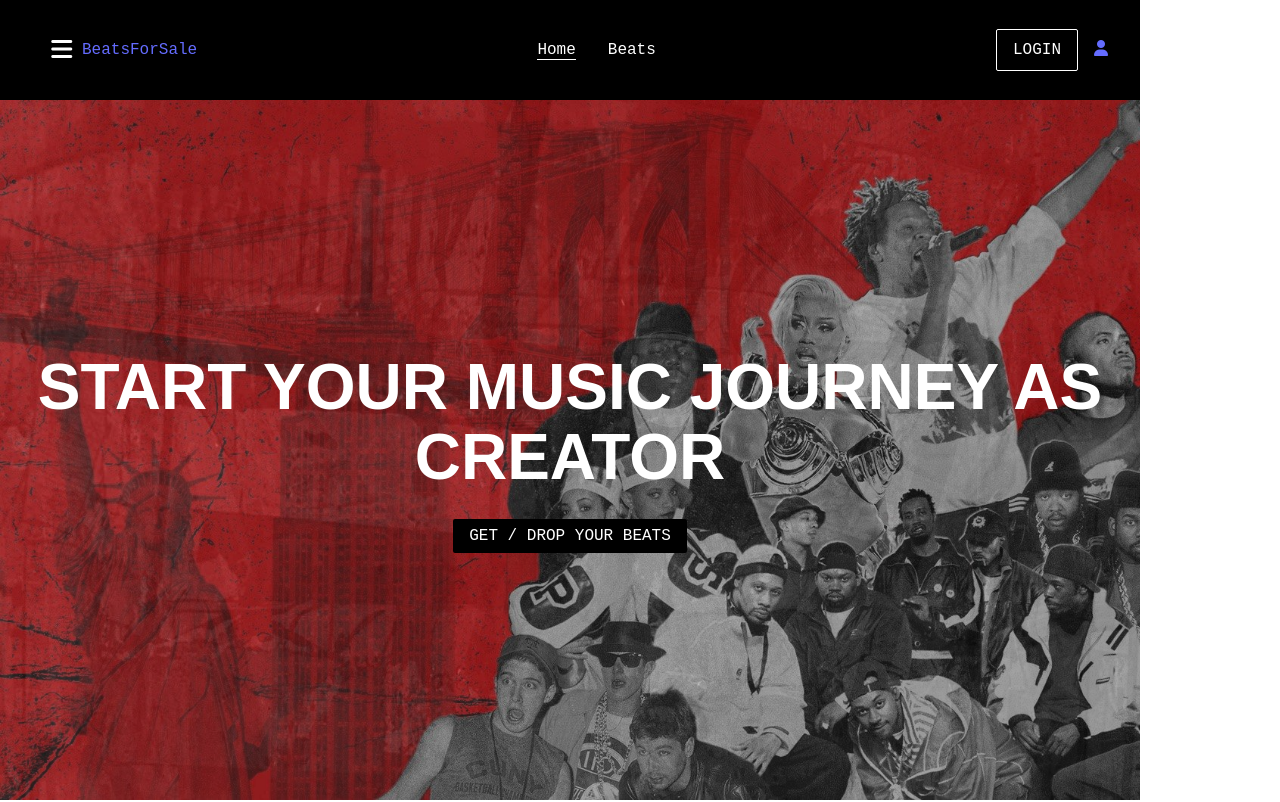
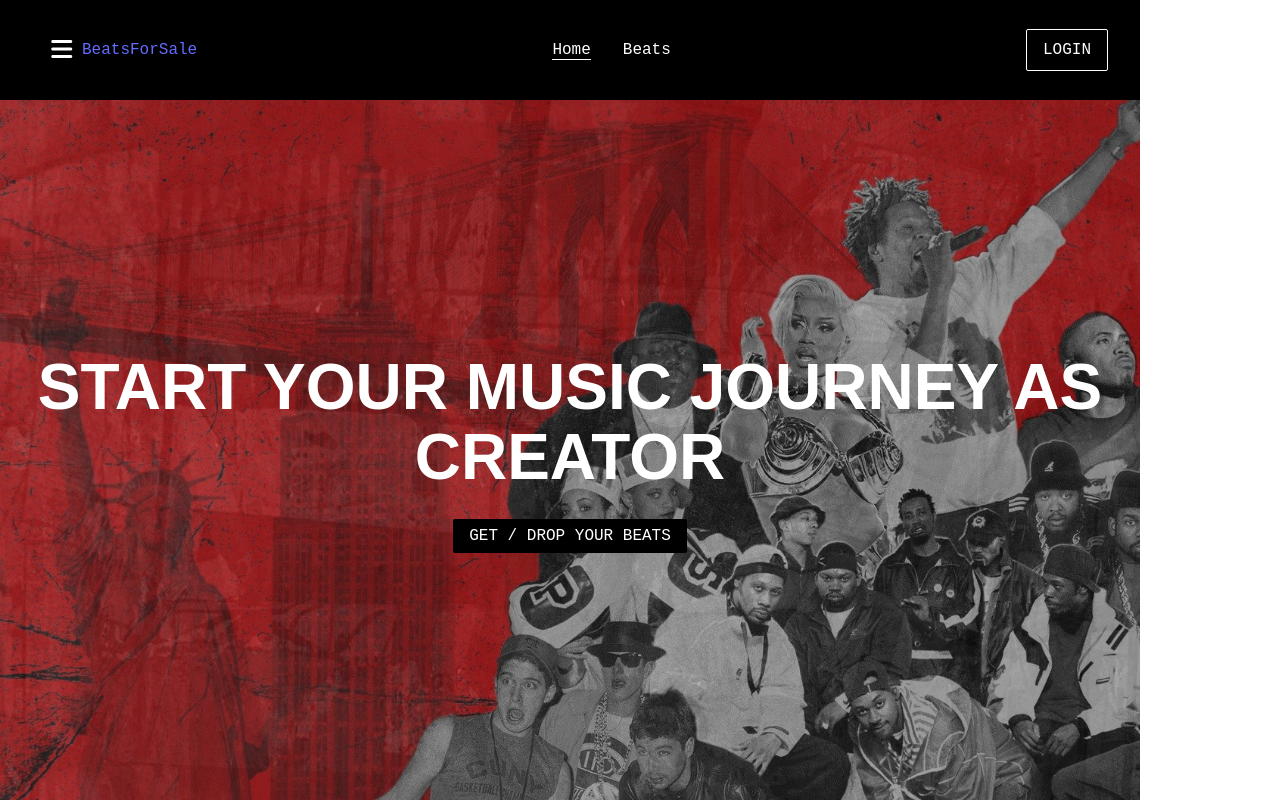
Before and after one commit to Benjaminscheffe/fullstack-eindopdracht, a React (Vite) app: page / in a window 1280 px wide. Shown: the top 802 px of the page. Built offline with nearby package versions, Linux system fonts and the light colour scheme; a web font is replaced by a local one.

Commit message:
login and logout header

```diff
--- a/src/components/header/Header.jsx
+++ b/src/components/header/Header.jsx
@@ -10,8 +10,10 @@ function Header() {
         setActive(!isActive);
     };
 
-    const { isAuth, logout } = useContext(AuthContext);
+    const { userId, isAuth, logout } = useContext(AuthContext);
 
+    //const userLink = `/user/${auth.user}`;
+    console.log(userId);
 
 
     return (
@@ -39,8 +41,15 @@ function Header() {
                 </nav>
 
                     <div className="flexBox gap-1">
-                        <NavLink className="btn btn-border" to="/login">login</NavLink>
-                        <NavLink to="/"><i className="fa-solid fa-user"></i></NavLink>
+                        { !isAuth ?
+                            <NavLink className="btn btn-border" to="/login">login</NavLink> :
+                            <>
+                                <button className="btn btn-border" onClick={logout}>Logout</button>
+                                <NavLink to={`/user/${userId}`}><i className="fa-solid fa-user"></i></NavLink>
+                            </>
+                        }
+
+
                     </div>
                 <div className={!isActive ? "menu open" : "menu"} >
                     <ul>
--- a/src/context/AuthContext.jsx
+++ b/src/context/AuthContext.jsx
@@ -15,6 +15,7 @@ function AuthContentProvider({ children }) {
 
     useEffect(() => {
         const token = localStorage.getItem('token');
+        const userId = localStorage.getItem('id');
 
         if(token) {
             const decoded = jwtDecode(token);
@@ -24,10 +25,7 @@ function AuthContentProvider({ children }) {
                 // Ja dan halen wev de userinfo op en zetten we hem in de state
                 setAuth({
                     isAuth: true,
-                    user: {
-                        email: decoded.email,
-                        roles: decoded.role,
-                    },
+                    user: userId,
                     status: 'done',
                 })
             } else {
@@ -46,23 +44,28 @@ function AuthContentProvider({ children }) {
 
     function login(userData) {
 
-        console.log(userData);
+        console.log(userData.id);
 
         localStorage.setItem('token', userData.jwt);
+        localStorage.setItem('id', userData.id)
+
+        const userId = localStorage.getItem('id');
 
         setAuth({
             isAuth: true,
-            user: {},
+            user: userId,
             status: 'done',
         });
 
         console.log(userData);
 
+        console.log(auth);
+
         navigate(`/user/${userData.id}`)
     }
 
     function logout() {
-        localStorage.removeItem('token');
+        localStorage.clear();
         setAuth({
             isAuth: false,
             user: null,
@@ -74,8 +77,9 @@ function AuthContentProvider({ children }) {
 
     const data = {
         isAuth: auth.isAuth,
-        login,
-        logout
+        userId: auth.user,
+        logout,
+        login
     }
 
     return (
```
